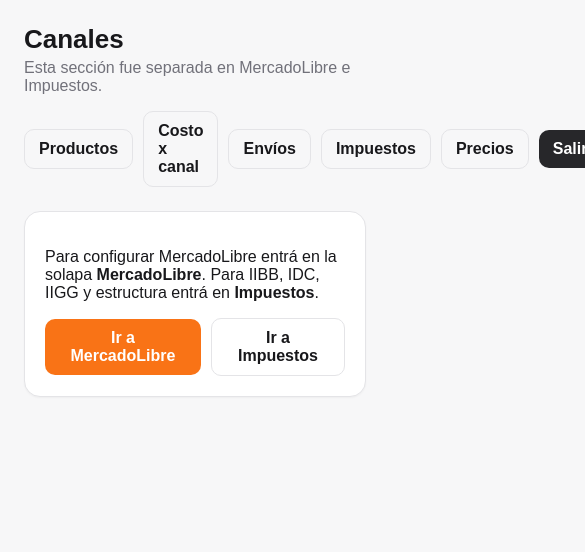
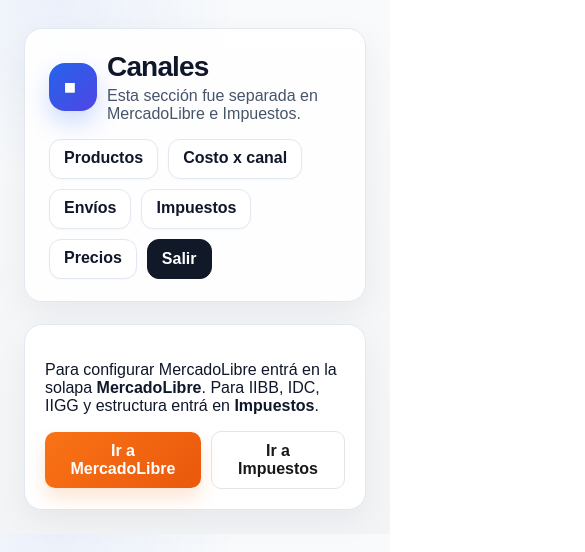
Before and after one commit to ADARA-Pricing/pricing-adara-online, a Next.js app: page /canales in a window 390 px wide. Shown: the top 552 px of the page, 585 px wide, since content can reach past the window. Built offline with nearby package versions, Linux system fonts and the light colour scheme; no server answers.

Commit message:
Aplicar estetica global al programa

```diff
--- a/app/globals.css
+++ b/app/globals.css
@@ -1309,3 +1309,190 @@
     justify-content: flex-start;
   }
 }
+
+/* v7.23 - estética global para todas las pantallas */
+body {
+  background:
+    radial-gradient(circle at 15% 0%, rgba(37, 99, 235, 0.06), transparent 28%),
+    linear-gradient(180deg, #f8fafc 0%, #f3f4f6 100%);
+  color: #0f172a;
+}
+
+.container {
+  padding-top: 28px;
+}
+
+.container > .header:not(.prices-hero) {
+  background: rgba(255, 255, 255, 0.92);
+  border: 1px solid #e2e8f0;
+  border-radius: 18px;
+  padding: 22px 24px;
+  margin-bottom: 22px;
+  box-shadow: 0 12px 34px rgba(15, 23, 42, 0.06);
+}
+
+.container > .header:not(.prices-hero) .brand {
+  position: relative;
+  padding-left: 62px;
+  min-height: 48px;
+  justify-content: center;
+}
+
+.container > .header:not(.prices-hero) .brand::before {
+  content: "";
+  position: absolute;
+  left: 0;
+  top: 50%;
+  width: 48px;
+  height: 48px;
+  border-radius: 16px;
+  transform: translateY(-50%);
+  background: linear-gradient(135deg, #2563eb 0%, #4f46e5 100%);
+  box-shadow: 0 12px 24px rgba(37, 99, 235, 0.22);
+}
+
+.container > .header:not(.prices-hero) .brand::after {
+  content: "◆";
+  position: absolute;
+  left: 15px;
+  top: 50%;
+  transform: translateY(-50%) rotate(45deg);
+  color: #ffffff;
+  font-size: 18px;
+  line-height: 1;
+}
+
+.container > .header:not(.prices-hero) .brand h1 {
+  font-size: 28px;
+  letter-spacing: -0.03em;
+  color: #0f172a;
+}
+
+.container > .header:not(.prices-hero) .brand p {
+  color: #475569;
+  max-width: 560px;
+}
+
+.app-nav {
+  gap: 10px;
+  flex-wrap: wrap;
+  justify-content: flex-end;
+}
+
+.nav-link,
+.header .nav > .button.ghost:not(.nav-link) {
+  min-height: 40px;
+  border-radius: 12px;
+  border-color: #e2e8f0 !important;
+  background: #ffffff !important;
+  color: #0f172a !important;
+  padding: 9px 14px;
+  font-weight: 700;
+  box-shadow: 0 1px 2px rgba(15, 23, 42, 0.03);
+}
+
+.nav-link:hover,
+.header .nav > .button.ghost:not(.nav-link):hover {
+  background: #f8fafc !important;
+  transform: translateY(-1px);
+}
+
+.nav-link.active {
+  background: linear-gradient(135deg, #2563eb 0%, #4f46e5 100%) !important;
+  color: #ffffff !important;
+  border-color: transparent !important;
+  box-shadow: 0 10px 22px rgba(37, 99, 235, 0.24) !important;
+}
+
+.nav-logout,
+.app-nav .button.secondary {
+  min-height: 40px;
+  border-radius: 12px;
+  background: #111827 !important;
+  color: #ffffff !important;
+  border: 1px solid #111827 !important;
+  padding: 9px 14px;
+  font-weight: 800;
+}
+
+.card {
+  border-color: #e2e8f0;
+  border-radius: 18px;
+  box-shadow: 0 12px 32px rgba(15, 23, 42, 0.05);
+}
+
+.card h2,
+.card h3 {
+  letter-spacing: -0.02em;
+}
+
+input,
+select,
+textarea {
+  border-color: #dce3ed;
+  border-radius: 12px;
+  min-height: 40px;
+}
+
+input:focus,
+select:focus,
+textarea:focus {
+  outline: 2px solid #bfdbfe;
+  border-color: #60a5fa;
+}
+
+.button:not(.secondary):not(.ghost):not(.danger) {
+  background: linear-gradient(135deg, #f97316 0%, #ea580c 100%);
+  box-shadow: 0 10px 18px rgba(249, 115, 22, 0.18);
+}
+
+.button:not(.secondary):not(.ghost):not(.danger):hover {
+  background: linear-gradient(135deg, #ea580c 0%, #c2410c 100%);
+}
+
+.message.success {
+  border: 1px solid #bbf7d0;
+  background: #dcfce7;
+  color: #047857;
+  border-radius: 14px;
+}
+
+.message.error {
+  border: 1px solid #fecaca;
+  background: #fee2e2;
+  color: #b91c1c;
+  border-radius: 14px;
+}
+
+/* Ajuste del botón Actualizar dentro del header de Precios */
+.prices-hero-nav > .button.ghost {
+  min-width: 116px;
+  justify-content: center;
+  text-align: center;
+}
+
+.prices-hero-nav > .button.ghost::before {
+  content: "↻";
+  margin-right: 6px;
+  font-weight: 800;
+}
+
+.prices-hero-nav > .button.ghost {
+  display: inline-flex;
+  align-items: center;
+}
+
+@media (max-width: 900px) {
+  .container > .header:not(.prices-hero) {
+    align-items: flex-start;
+    flex-direction: column;
+  }
+
+  .container > .header:not(.prices-hero) .brand {
+    padding-left: 58px;
+  }
+
+  .app-nav {
+    justify-content: flex-start;
+  }
+}
--- a/app/precios/page.tsx
+++ b/app/precios/page.tsx
@@ -786,7 +786,7 @@
         </div>
         <div className="nav prices-hero-nav">
           <button className="button ghost" onClick={loadData}>
-            ↻ Actualizar
+            Actualizar
           </button>
           <AppNav onLogout={logout} />
         </div>
--- a/components/AppNav.tsx
+++ b/components/AppNav.tsx
@@ -1,16 +1,38 @@
 "use client";
 
 import Link from "next/link";
+import { usePathname } from "next/navigation";
+
+const items = [
+  { href: "/productos", label: "Productos" },
+  { href: "/mercadolibre", label: "Costo x canal" },
+  { href: "/envios-meli", label: "Envíos" },
+  { href: "/impuestos", label: "Impuestos" },
+  { href: "/precios", label: "Precios" },
+];
 
 export function AppNav({ onLogout }: { onLogout?: () => void }) {
+  const pathname = usePathname();
+
   return (
-    <nav className="nav">
-      <Link className="button ghost" href="/productos">Productos</Link>
-      <Link className="button ghost" href="/mercadolibre">Costo x canal</Link>
-      <Link className="button ghost" href="/envios-meli">Envíos</Link>
-      <Link className="button ghost" href="/impuestos">Impuestos</Link>
-      <Link className="button ghost" href="/precios">Precios</Link>
-      {onLogout && <button className="button secondary" onClick={onLogout}>Salir</button>}
+    <nav className="nav app-nav">
+      {items.map((item) => {
+        const active = pathname === item.href || pathname?.startsWith(`${item.href}/`);
+        return (
+          <Link
+            key={item.href}
+            className={`button ghost nav-link${active ? " active" : ""}`}
+            href={item.href}
+          >
+            {item.label}
+          </Link>
+        );
+      })}
+      {onLogout && (
+        <button className="button secondary nav-logout" onClick={onLogout}>
+          Salir
+        </button>
+      )}
     </nav>
   );
 }
```
